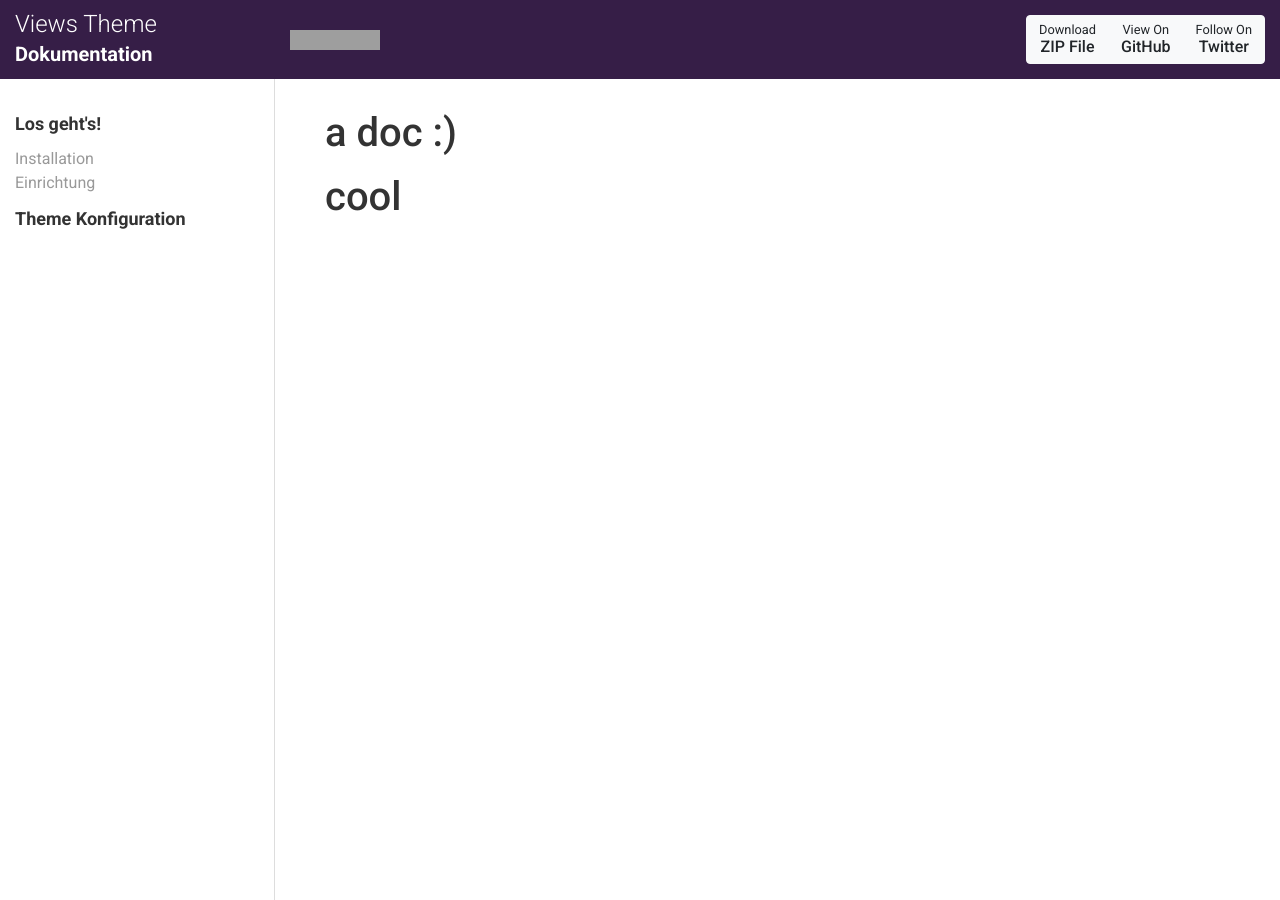
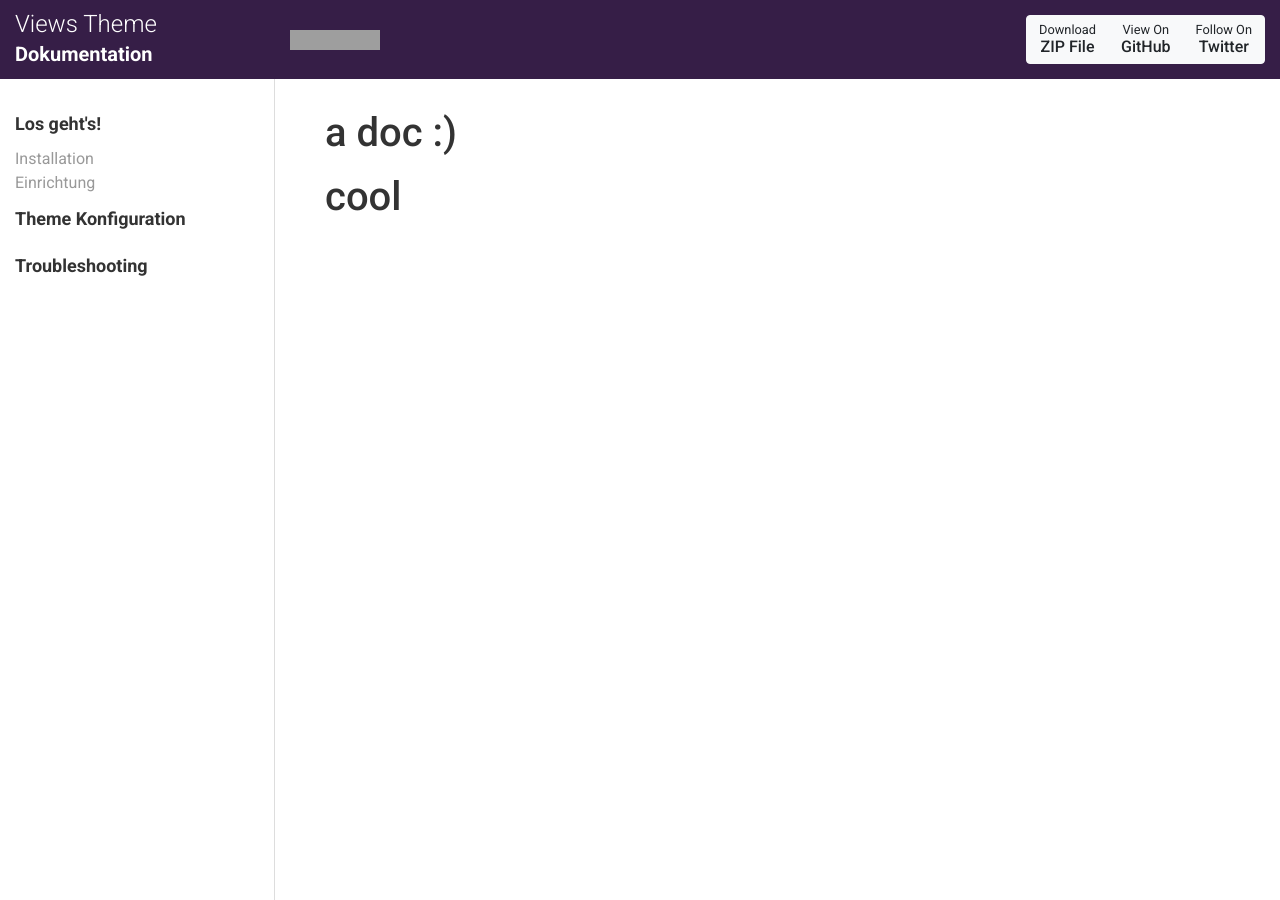
Before and after one commit to Blur-Creative/theme-views, a Jekyll site: the page built from index.md, in a window 1280 px wide. Built offline with Jekyll 4.4.1, drawn with Linux system fonts in a browser that asks for light colours; nearby versions of some CDN libraries; grey boxes are pictures that could not be loaded.

Commit message:
Link troubleshooting page in nav

```diff
--- a/_data/nav.yml
+++ b/_data/nav.yml
@@ -7,3 +7,5 @@
         perm: los-gehts/einrichtung
 - title: Theme Konfiguration
   perm: theme-konfiguration
+- title: Troubleshooting
+  perm: troubleshooting
```
